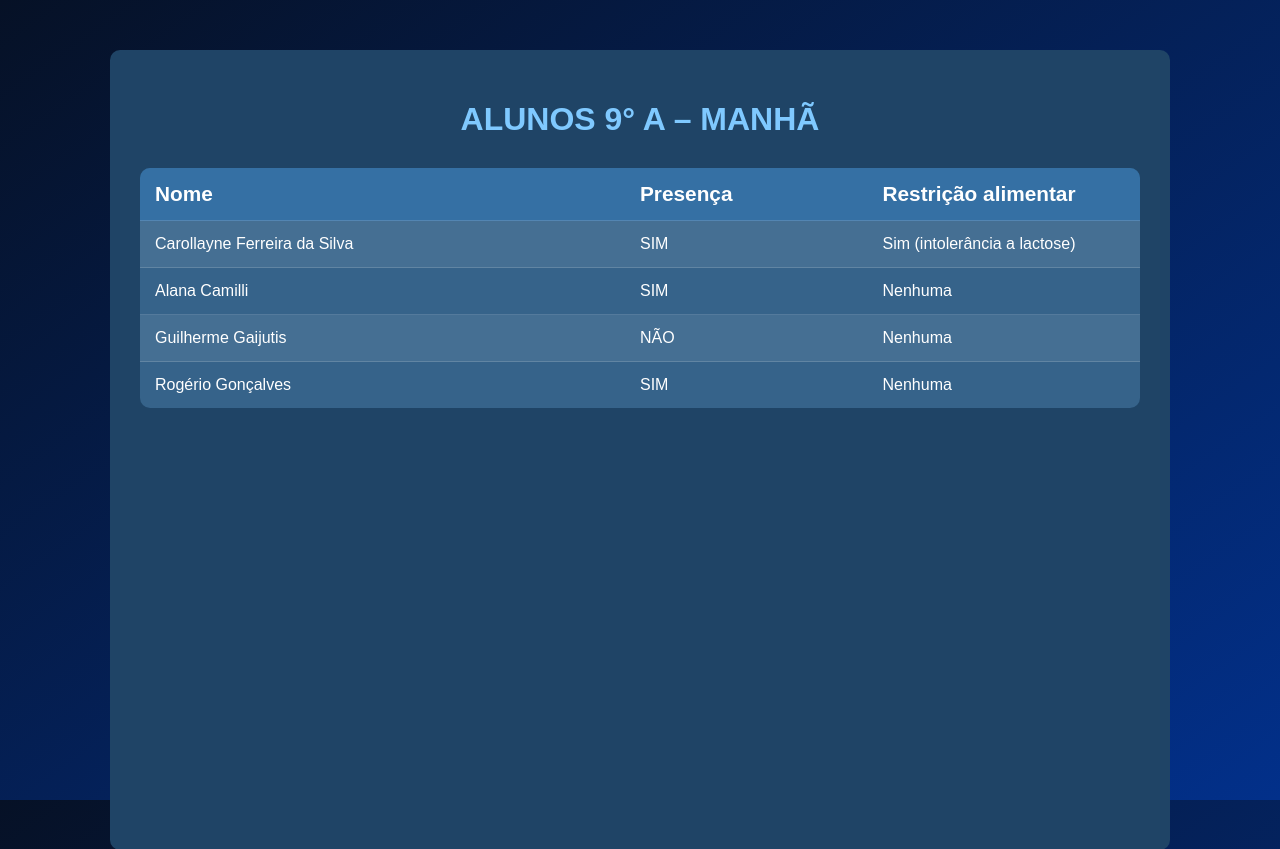
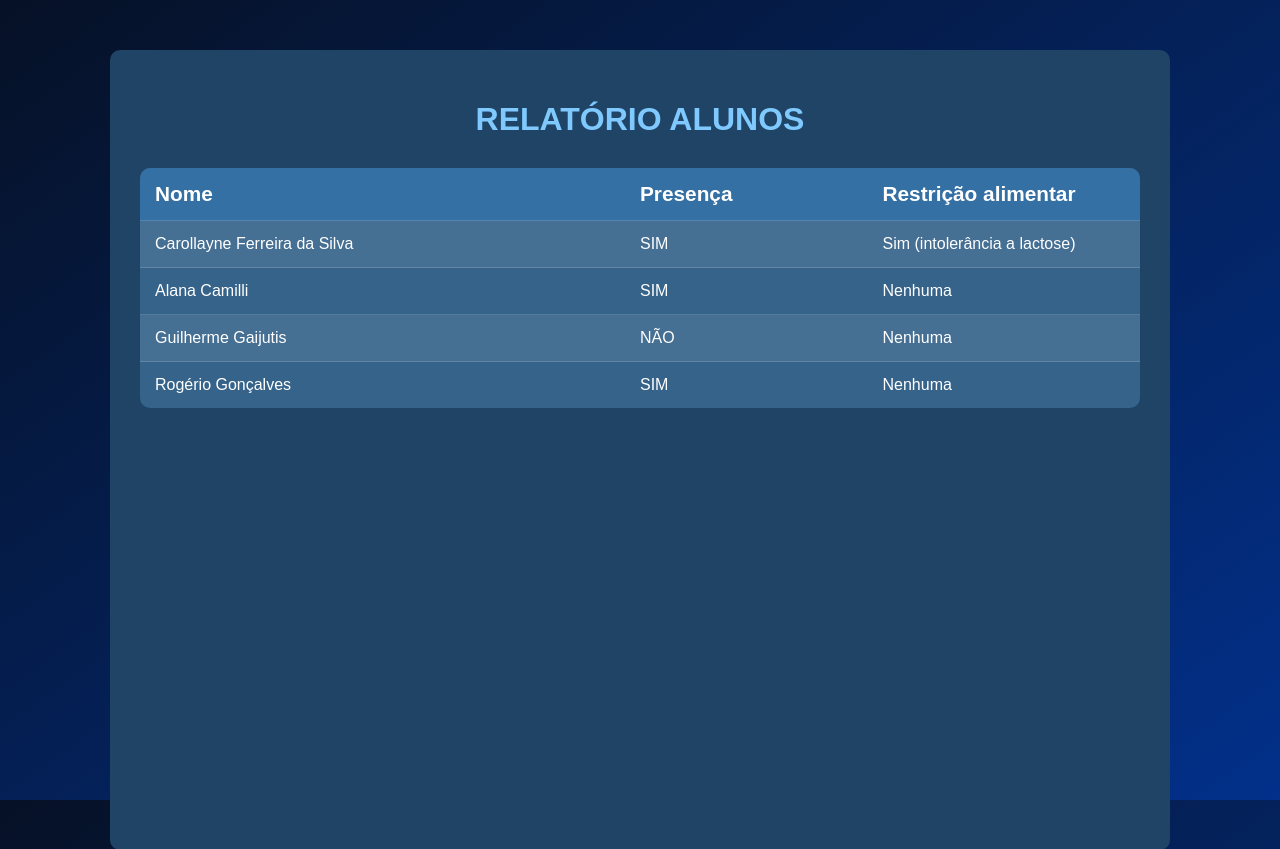
Before and after one commit to JoseLeandroAC/PARA_FEBRACE, a Flask app: template templates/cozinha_relatorio.html in a window 1280 px wide. Shown: the top 849 px of the page. Run offline with Flask 3, Linux system fonts and the light colour scheme; the template is opened without the code that fills it, so the values that code supplies are empty; some libraries are stand-ins or nearby versions.

Commit message:
Cozinha_relatório
Finalizado

```diff
--- a/templates/cozinha_relatorio.html
+++ b/templates/cozinha_relatorio.html
@@ -76,7 +76,7 @@
 
         <div class="container">
 
-            <h1>ALUNOS 9° A – MANHÃ</h1>
+            <h1>RELATÓRIO ALUNOS</h1>
 
             <div class="tabela">
 
```
